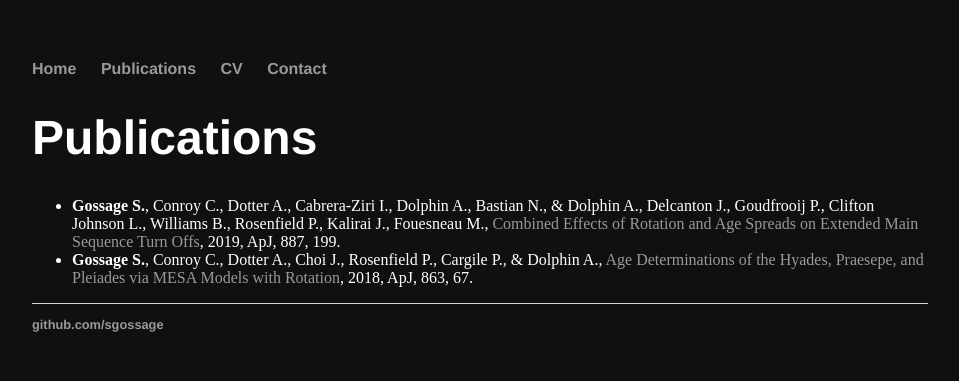
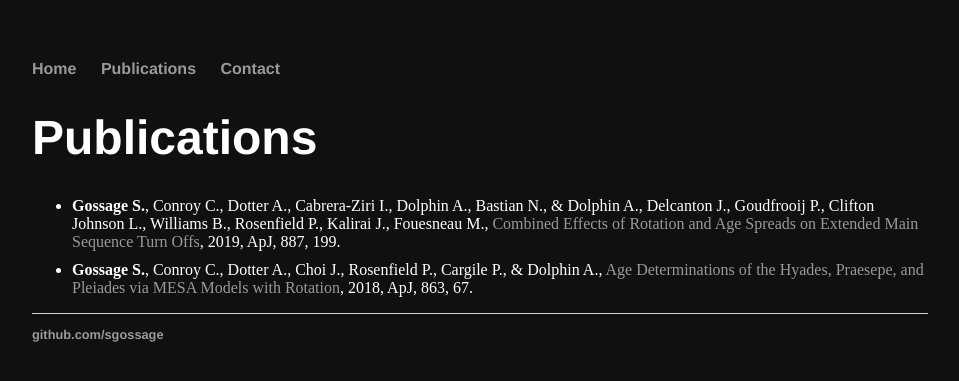
Before and after one commit to sgossage/sgossage.github.io, a Jekyll site: the page built from publications/index.html, in a window 1280 px wide. Shown: the top 381 px of the page, without its empty margins (160-1119 px from the left). Built offline with Jekyll 4.4.1, drawn with Linux system fonts in a browser that asks for light colours.

Commit message:
add spacing to pub posts

```diff
--- a/_layouts/default.html
+++ b/_layouts/default.html
@@ -13,7 +13,7 @@
 	    		<ul>
 	        		<li><a href="/">Home</a></li>
 	        		<li><a href="/publications">Publications</a></li>
-		        	<li><a href="/cv">CV</a></li>
+		        	<!-- <li><a href="/cv">CV</a></li> -->
 	        		<li><a href="/contact">Contact</a></li>
 	    		</ul>
 			</nav>
--- a/publications/index.html
+++ b/publications/index.html
@@ -7,7 +7,7 @@ title: Publications
   <ul>
     {% for post in site.posts %}
       {% if post.work-type == 'Paper' %}
-        <li>
+        <li style=" margin-bottom: 10px">
             <b>{{post.ref-firstauth}}</b>, {{ post.ref-coauthors}},
             <a href="{% if post.ref-doi %}http://dx.doi.org/{{ post.ref-doi }}
             {% else %}{{ post.url | prepend: site.baseurl }}{% endif %}">{{ post.ref-title}}</a>,
```
